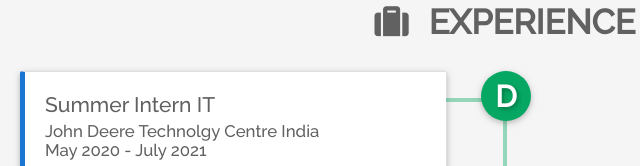
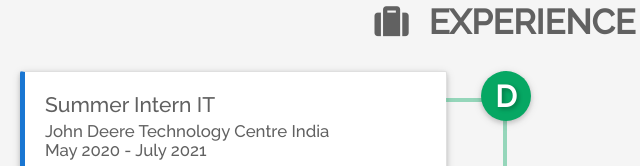
Before and after one commit to svijayingle/Website, a plain HTML site: page index.html in a window 1280 px wide. Shown: the part 860-1026 px from the top of the page, 135-775 px from the left. Drawn offline with Linux system fonts and the light colour scheme; some packages are replaced by stand-ins of ours; a web font is replaced by a local one.

```diff
--- a/index.html
+++ b/index.html
@@ -225,7 +225,7 @@ Java, C++, HTML/CSS. Previously.
                         <!-- TIMELINE TITLE INFO -->
                         <div class="timeline-info">
                             <h6>
-                                <small>John Deere Technolgy Centre India</small>
+                                <small>John Deere Technology Centre India</small>
                             </h6>
                             <h6>
                                 <small>May 2020 - July 2021</small>
```
